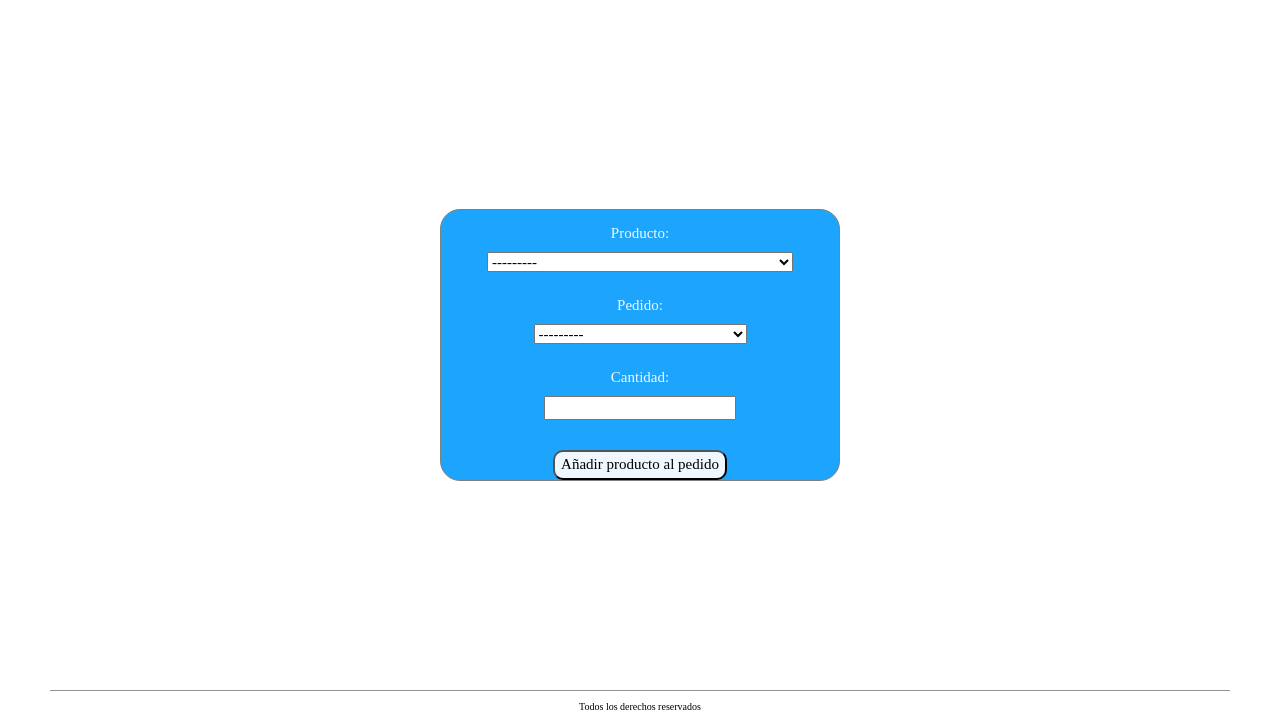
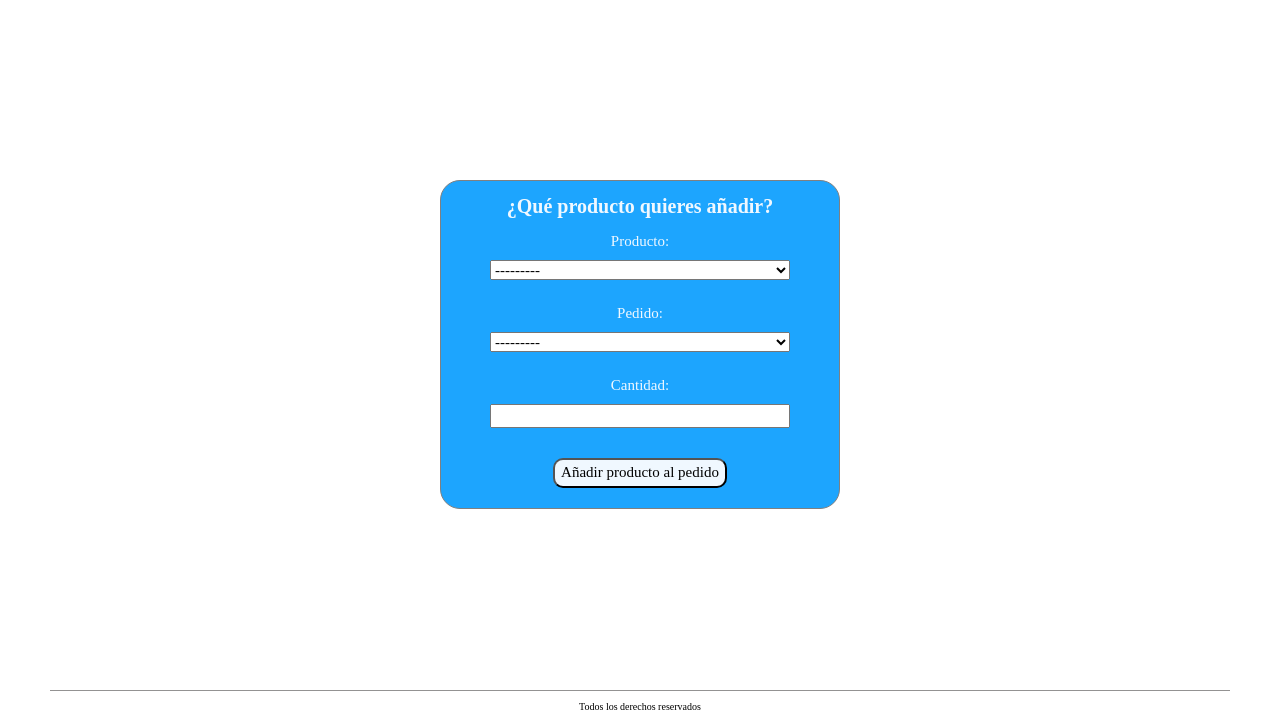
Before and after one commit to markelDeusto/Entregable2-3-4, a Django app: page /deustronic/pedidoproducto/create/1/ in a window 1280 px wide. Shown: the part 124-847 px from the top of the page. Run offline with Django 5.2, Linux system fonts and the light colour scheme; data comes from the database, SQL or seed files in the repository; both versions use the stored data as it was after the commit.

Commit message:
Regularizacion del css en los formularios

```diff
--- a/proyecto1/empresaDjango/forms.py
+++ b/proyecto1/empresaDjango/forms.py
@@ -8,6 +8,12 @@ class PedidoForm(forms.ModelForm):
     class Meta:
         model = Pedido
         fields = ['cliente', 'cod_pedido', 'fecha']
+        widgets = {
+            'cliente': forms.Select(attrs={'class': 'inputs-pedido'}),
+            'cod_pedido': forms.TextInput(attrs={'class': 'inputs-pedido'}),
+            'fecha': forms.DateInput(format="%d-%m-%Y", attrs={"type": "date", "class": "inputs-pedido"})
+        }
+
 
 
 class ProductoForm(forms.ModelForm):
@@ -20,6 +26,11 @@ class ProductoPedidoForm(forms.ModelForm):
     class Meta:
         model = ProductoPedido
         fields = '__all__'
+        widgets = {
+            'producto': forms.Select(attrs={'class': 'inputs-producto-pedido'}),
+            'pedido': forms.Select(attrs={'class': 'inputs-producto-pedido'}),
+            'cantidad': forms.NumberInput(attrs={"class": "inputs-producto-pedido"})
+        }
 
 
 class ClienteForm(forms.ModelForm):
--- a/proyecto1/empresaDjango/static/css/styles.css
+++ b/proyecto1/empresaDjango/static/css/styles.css
@@ -392,6 +392,10 @@ a {
     margin-right: 1rem;
 }
 
+.inputs-pedido{
+    width: 20rem;
+}
+
 
 .boton_borrar {
     font-weight: bolder;
@@ -469,6 +473,10 @@ a {
 
 .contenedor-central h1 {
     margin-right: 0;
+}
+
+.inputs-producto-pedido{
+    width: 30rem;
 }
 
 
@@ -583,7 +591,7 @@ a {
 }
 
 .boton_nuevo {
-    margin-top: 2rem;
+    margin: 2rem;
     background-color: aliceblue;
     font-size: 1.5rem;
     border-radius: 1rem;
--- a/proyecto1/empresaDjango/templates/producto_pedido.html
+++ b/proyecto1/empresaDjango/templates/producto_pedido.html
@@ -4,6 +4,7 @@
 
     <div class="contenedor-principal-formularios">
         <div class="formularios">
+            <h1>¿Qué producto quieres añadir?</h1>
             <form class="formularios_contenido" action="{% url 'pedidoproducto_create' cod_pedido=cod_pedido %}"
                   method="post">
                 {% csrf_token %}
```
Also changed, not shown: proyecto1/db.sqlite3.
